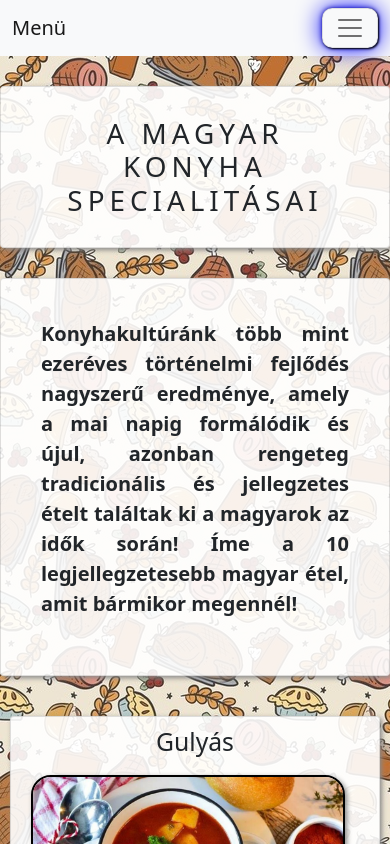
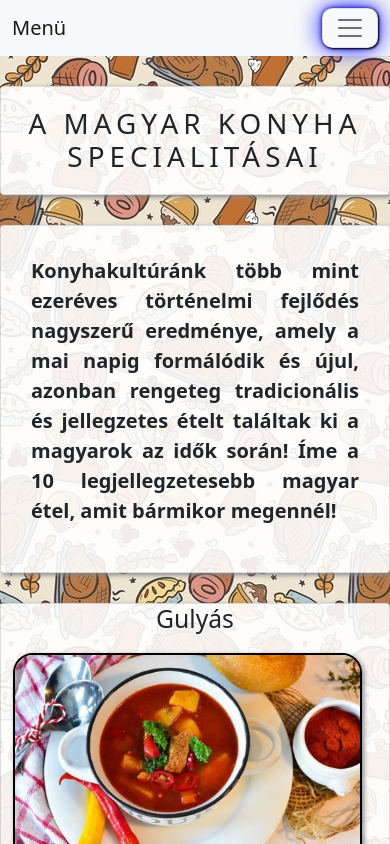
Before and after one commit to TothRoland/A-magyar-konyha-specialitasai, a plain HTML site: page index.html in a window 390 px wide. Shown: the top 844 px of the page. Drawn offline with nearby package versions, Linux system fonts and the light colour scheme.

Commit message:
Update style.css

```diff
--- a/style.css
+++ b/style.css
@@ -12,8 +12,6 @@
 @media (max-width: 768px) {
     .card {
         width: 100% !important;
-        margin: 10px;
-        padding: 10px;
     }
     .container {
         max-width: 50% !important;
@@ -41,6 +39,7 @@ body {
 h1
 {
     margin: 20px !important;
+    margin-top: 100px;
     text-align: center; /*css feladat*/
     text-transform: uppercase; /*css feladat*/
     letter-spacing: 5px; /*css feladat*/
```
